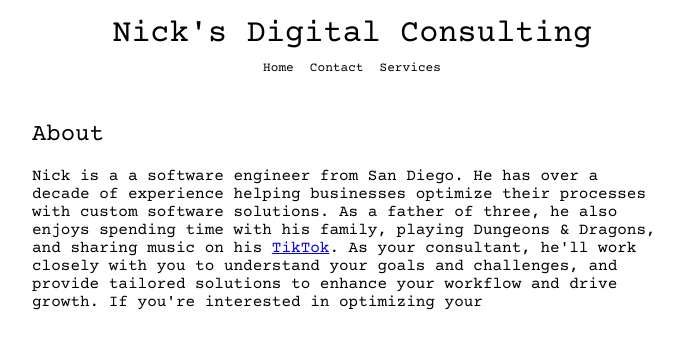
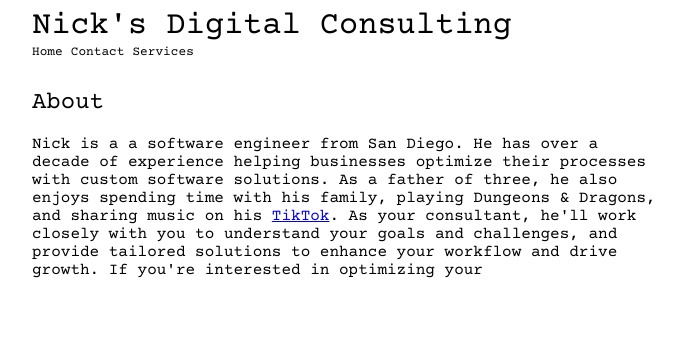
Before and after one commit to nickolu/nicksdigitalconsulting.com, a Next.js app: page /about in a window 1280 px wide. Shown: the top 348 px of the page, without its empty margins (292-975 px from the left). Built offline with nearby package versions, Linux system fonts and the light colour scheme.

Commit message:
left align title

```diff
--- a/src/components/Nav/MainNav.tsx
+++ b/src/components/Nav/MainNav.tsx
@@ -20,10 +20,10 @@ const MainNav = ({onHomeClick}: {onHomeClick?: () => void}) => {
       className="MainNav"
       display="flex"
       width="100%"
-      justifyContent={'center'}
+      justifyContent="flex-start"
     >
       {navItems.map((item, index) => (
-        <Box key={index} p={1}>
+        <Box key={index} pr={1}>
           <Box
             p={2}
             mt={-4}
--- a/src/components/PageTemplates/BasePageTemplate.tsx
+++ b/src/components/PageTemplates/BasePageTemplate.tsx
@@ -12,12 +12,10 @@ export default function BasePageTemplate({
       <Grid container display={'flex'} justifyContent={'center'}>
         <Grid item sm={6} xs={12}>
           <Box
-            p={1}
-            ml={1}
             display={'flex'}
             justifyContent={'center'}
             flexDirection={'column'}
-            alignItems={'center'}
+            alignItems={'flex-start'}
           >
             <Typography variant="h1">Nick&apos;s Digital Consulting</Typography>
             <MainNav onHomeClick={onHomeClick} />
```
